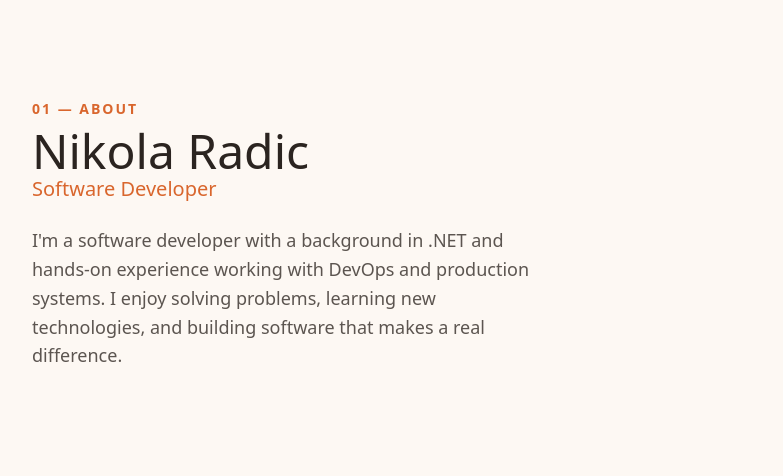
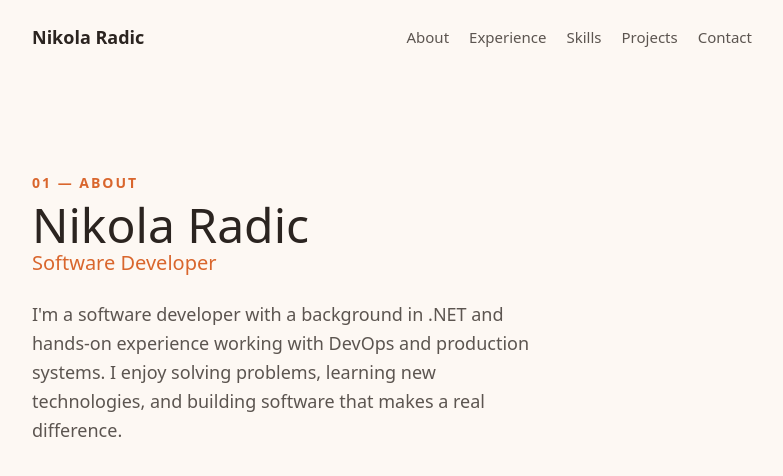
Before and after one commit to nikoradic/portfolio, a React (Vite) app: page / in a window 1280 px wide. Shown: the top 476 px of the page, without its empty margins (248-1031 px from the left). Built offline with nearby package versions, Linux system fonts and the light colour scheme.

Commit message:
Add portfolio navigation

```diff
--- a/src/App.css
+++ b/src/App.css
@@ -1,3 +1,35 @@
+.nav {
+  max-width: 720px;
+  margin: 0 auto;
+  padding: 24px;
+  display: flex;
+  align-items: center;
+  justify-content: space-between;
+  flex-wrap: wrap;
+  gap: 12px;
+}
+
+.nav-name {
+  font-weight: 600;
+  color: var(--text-h);
+}
+
+.nav-links {
+  display: flex;
+  flex-wrap: wrap;
+  gap: 20px;
+}
+
+.nav-links a {
+  color: var(--text);
+  text-decoration: none;
+  font-size: 15px;
+}
+
+.nav-links a:hover {
+  color: var(--accent);
+}
+
 .app {
   max-width: 720px;
   margin: 0 auto;
--- a/src/App.tsx
+++ b/src/App.tsx
@@ -2,8 +2,19 @@ import './App.css'
 
 function App() {
   return (
+    <>
+      <header className="nav">
+        <span className="nav-name">Nikola Radic</span>
+        <nav className="nav-links">
+          <a href="#about">About</a>
+          <a href="#experience">Experience</a>
+          <a href="#skills">Skills</a>
+          <a href="#projects">Projects</a>
+          <a href="#contact">Contact</a>
+        </nav>
+      </header>
       <main className="app">
-      <section className="hero">
+        <section className="hero" id="about">
           <p className="label">01 — ABOUT</p>
           <h1>Nikola Radic</h1>
           <p className="role">Software Developer</p>
@@ -15,6 +26,7 @@ function App() {
           </p>
         </section>
       </main>
+    </>
   )
 }
 
```
Lines whose indentation alone changed are shown as unchanged.
